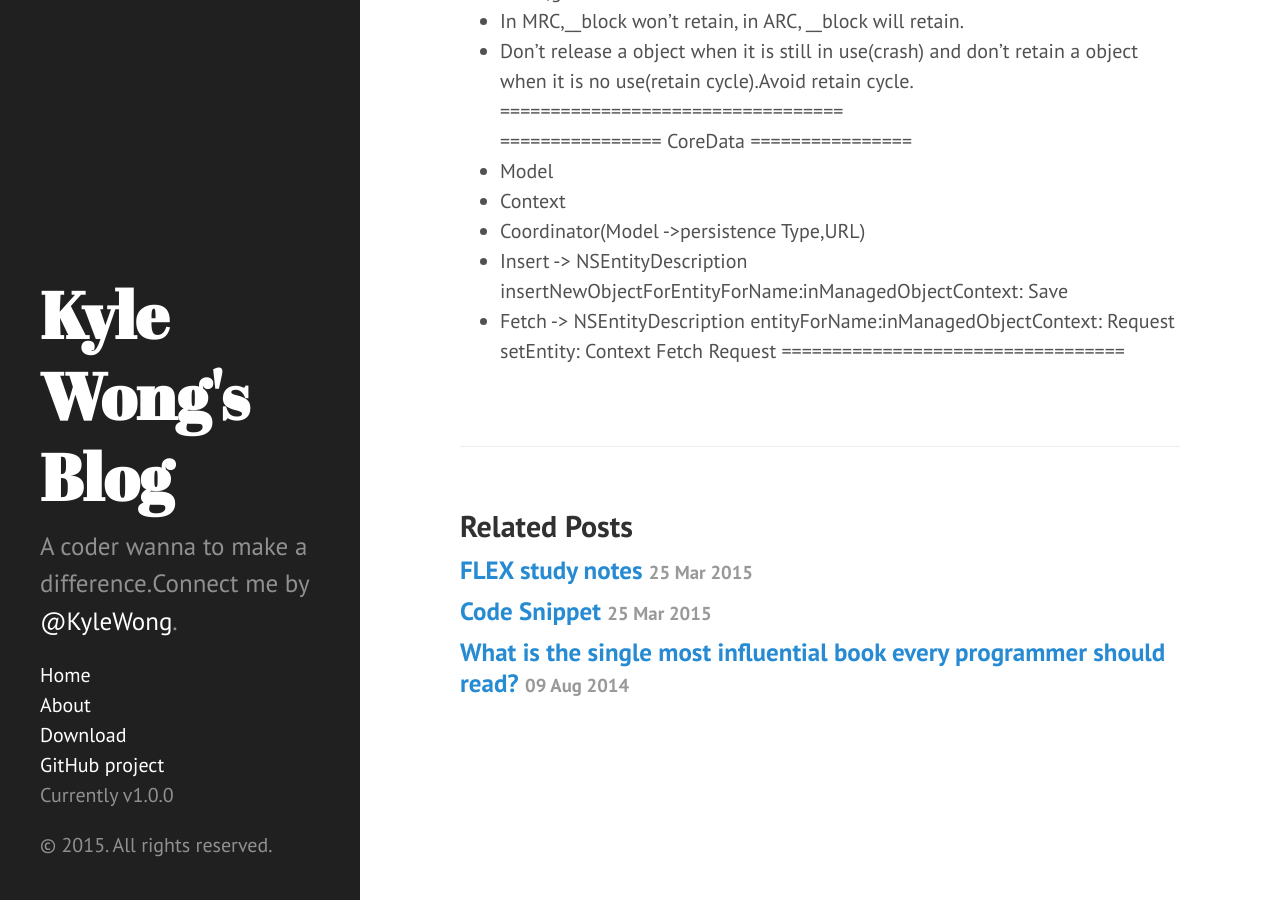
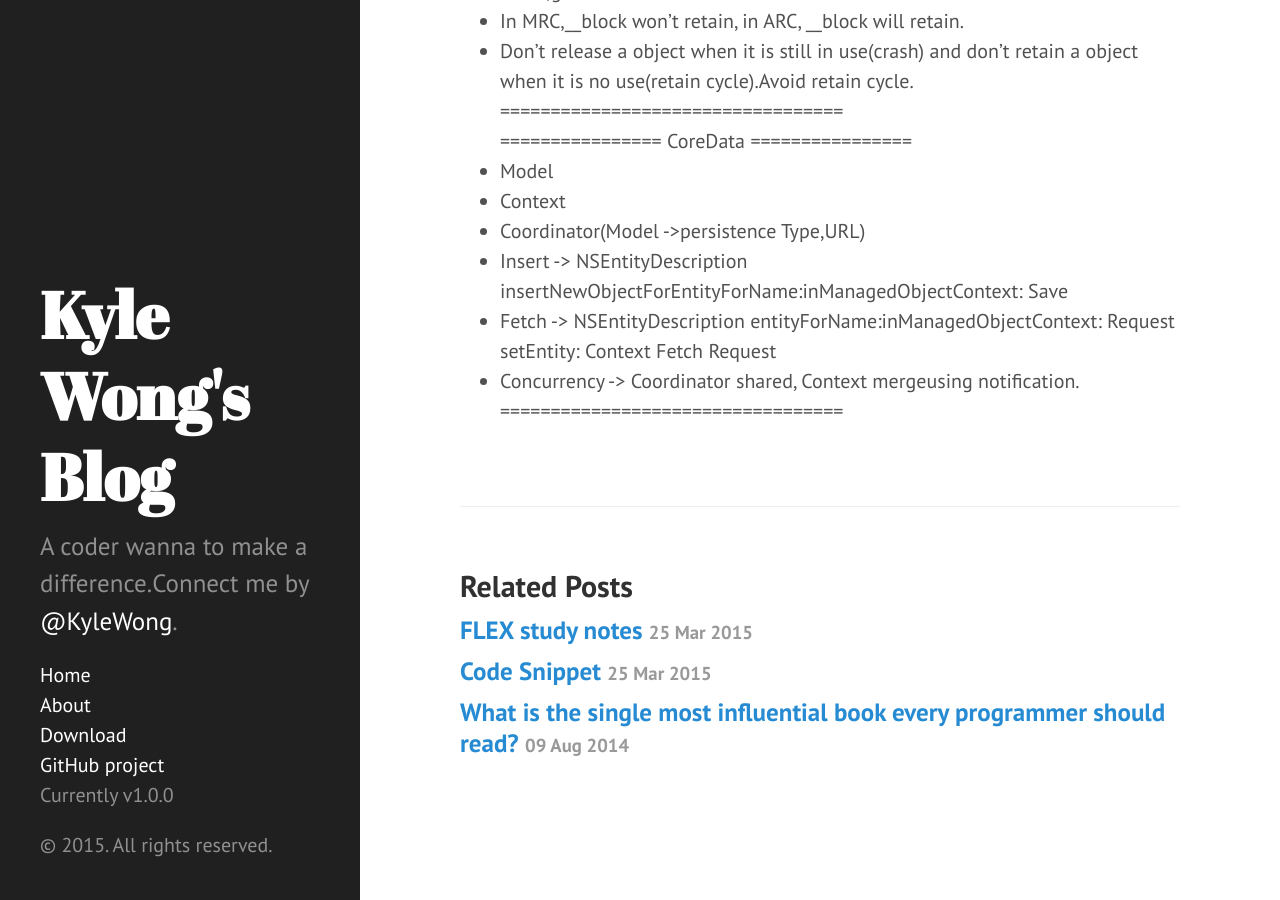
Before and after one commit to kangwang1988/kangwang1988.github.io, a Jekyll site: the page built from _posts/2015-05-10-iOS-study-note.md, in a window 1280 px wide and 900 px high, scrolled down 3304 px. Built offline with Jekyll 4.4.1, drawn with Linux system fonts in a browser that asks for light colours; Markdown is read by kramdown in place of the engine named in the settings.

Commit message:
Update 2015-05-10-iOS-study-note.md

```diff
--- a/_posts/2015-05-10-iOS-study-note.md
+++ b/_posts/2015-05-10-iOS-study-note.md
@@ -132,4 +132,5 @@ To analyze crash logs, we have two options:
 - Coordinator(Model ->persistence Type,URL)
 - Insert -> NSEntityDescription insertNewObjectForEntityForName:inManagedObjectContext: Save
 - Fetch -> NSEntityDescription entityForName:inManagedObjectContext: Request setEntity: Context Fetch Request
+- Concurrency -> Coordinator shared, Context mergeusing notification.
 ==================================<br>
```
